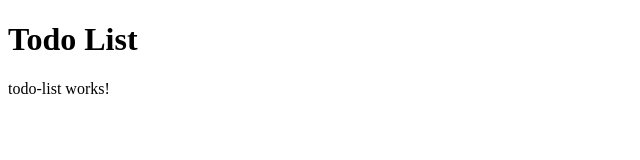
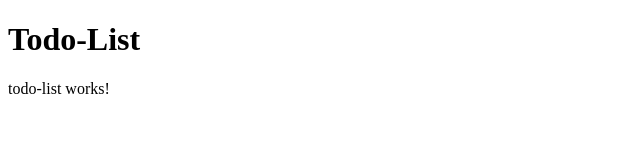
Before and after one commit to Ntshangase/todo-app, an Angular app: page / in a window 1280 px wide. Shown: the top 160 px of the page, without its empty margins (0-640 px from the left). Built offline with nearby package versions, Linux system fonts and the light colour scheme.

Commit message:
minor change

```diff
--- a/src/app/app.component.html
+++ b/src/app/app.component.html
@@ -1,2 +1,2 @@
-<h1>Todo List</h1>
+<h1>Todo-List</h1>
 <app-todo-list></app-todo-list>
```
